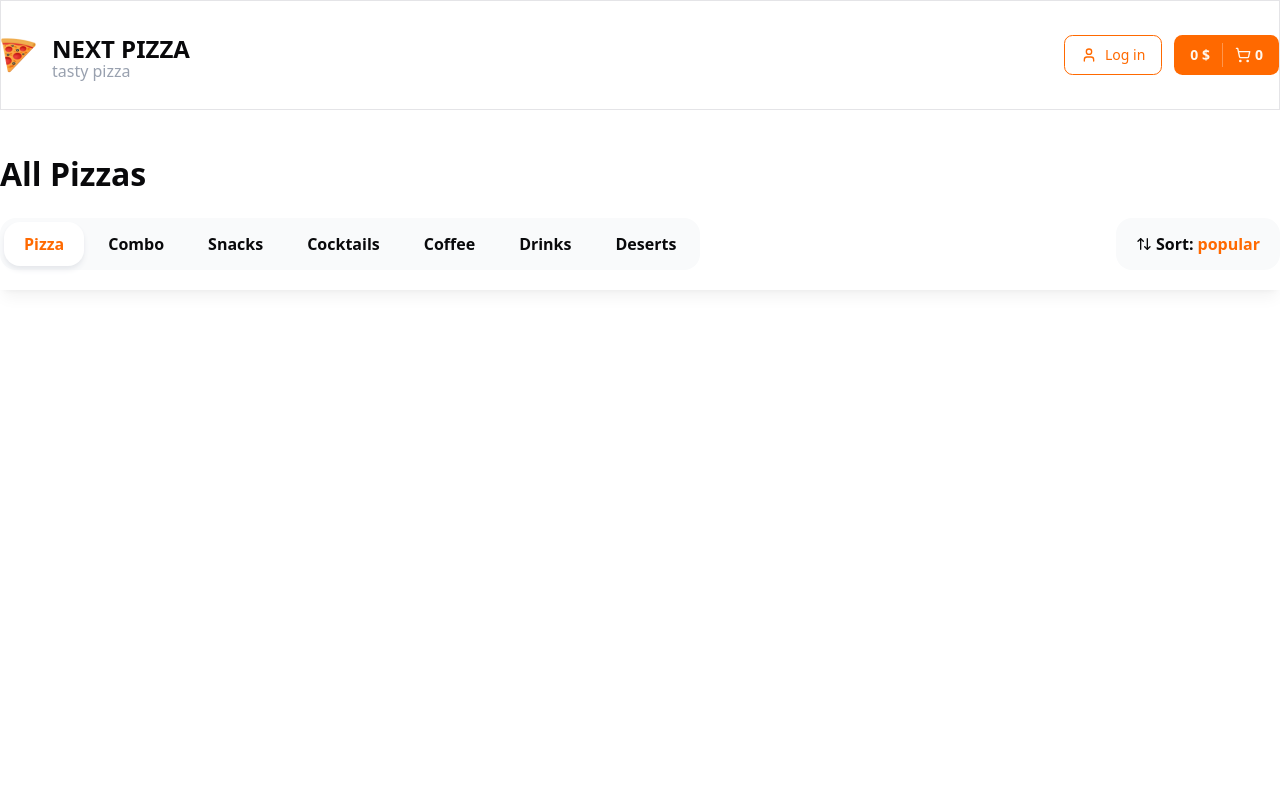
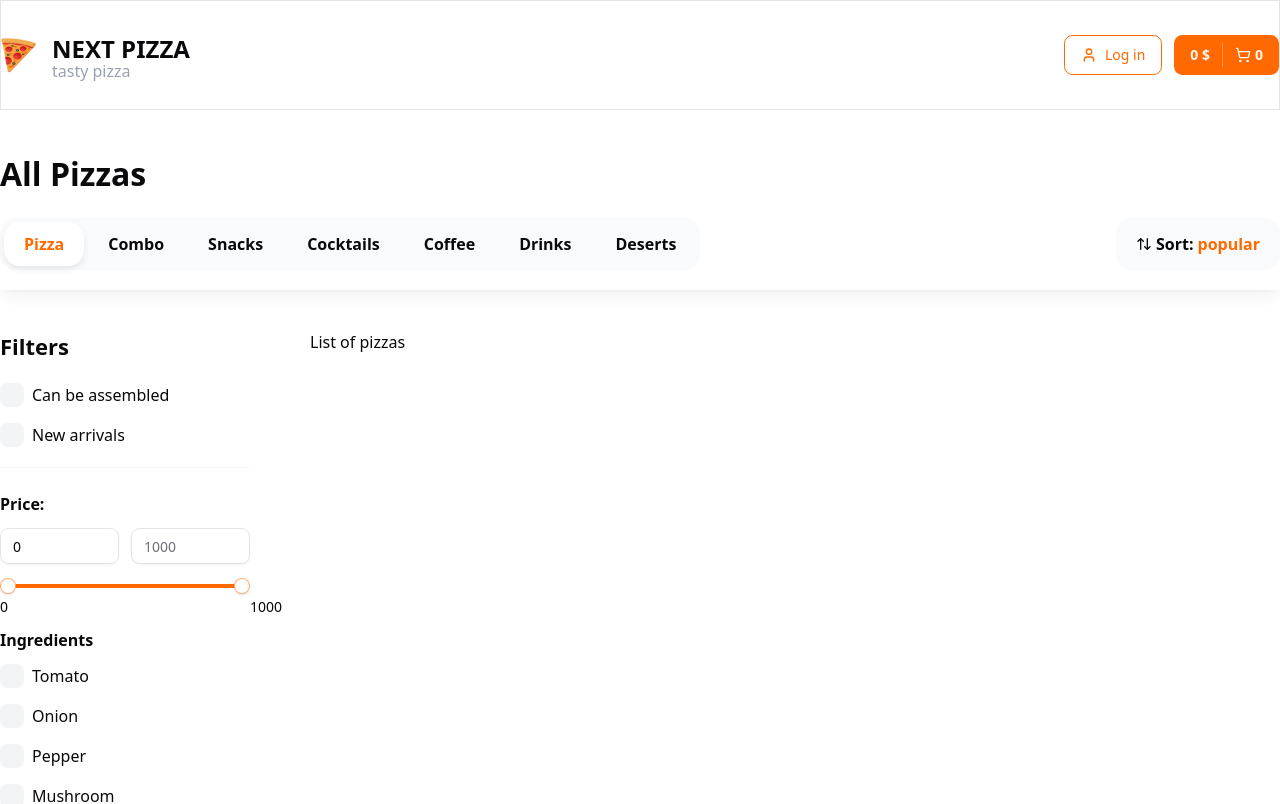
Before and after one commit to KoniChivaJS/resurrection-pizza, a Next.js app: page / in a window 1280 px wide. Shown: the top 804 px of the page. Built offline with nearby package versions, Linux system fonts and the light colour scheme.

Commit message:
add filters

```diff
--- a/app/globals.css
+++ b/app/globals.css
@@ -120,3 +120,7 @@
     @apply bg-background text-foreground;
   }
 }
+
+button {
+  cursor: pointer;
+}
--- a/app/page.tsx
+++ b/app/page.tsx
@@ -1,4 +1,4 @@
-import { Container, Title, TopBar } from "@/components/shared";
+import { Container, Filters, Title, TopBar } from "@/components/shared";
 
 export default function Home() {
   return (
@@ -7,6 +7,20 @@ export default function Home() {
         <Title text="All Pizzas" size="lg" className="font-extrabold" />
       </Container>
       <TopBar />
+
+      <Container className="pb-14 mt-10">
+        <div className="flex gap-[60px]">
+          {/* Filters */}
+          <div className="w-[250px]">
+            <Filters />
+          </div>
+
+          {/* List of pizzas */}
+          <div className="flex-1">
+            <div className="flex flex-col gap-12">List of pizzas</div>
+          </div>
+        </div>
+      </Container>
     </>
   );
 }
--- /dev/null
+++ b/components/shared/checkbox-filters-group.tsx
@@ -0,0 +1,87 @@
+"use client";
+import React from "react";
+import { Input } from "../ui";
+import { FilterCheckbox } from "./filter-checkbox";
+
+type Item = {
+  text: string;
+  value: string;
+  endAdornment?: React.ReactNode;
+  onCheckedChange?: (checked: boolean) => void;
+  checked?: boolean;
+};
+
+interface Props {
+  title: string;
+  items: Item[];
+  defaultItems: Item[];
+  limit?: number;
+  searchInputPlaceholder?: string;
+  onChange?: (values: string[]) => void;
+  defaultValue?: string[];
+  className?: string;
+}
+
+export const CheckboxFiltersGroup: React.FC<Props> = ({
+  title,
+  items,
+  defaultItems,
+  limit = 5,
+  searchInputPlaceholder = "Search...",
+  className,
+  onChange,
+  defaultValue,
+}) => {
+  const [showAll, setShowAll] = React.useState(false);
+  const [serchValue, setSearchValue] = React.useState("");
+
+  const onChangeSearchInput = (e: React.ChangeEvent<HTMLInputElement>) => {
+    setSearchValue(e.target.value);
+  };
+
+  const list = showAll
+    ? items.filter((item) =>
+        item.text.toLowerCase().includes(serchValue.toLowerCase())
+      )
+    : defaultItems.slice(0, limit);
+
+  return (
+    <div className={className}>
+      <p className="font-bold mb-3">{title}</p>
+
+      {showAll && (
+        <div className="mb-5">
+          <Input
+            placeholder={searchInputPlaceholder}
+            className="bg-gray-50 border-none"
+            onChange={onChangeSearchInput}
+          />
+        </div>
+      )}
+
+      <div className="flex flex-col gap-4 max-h-96 pr-2 overflow-auto scrollbar">
+        {list.map((item, index) => (
+          <FilterCheckbox
+            key={index}
+            text={item.text}
+            value={item.value}
+            endAdornment={item.endAdornment}
+            checked={false}
+            onCheckedChange={(ids) => console.log(ids)}
+          />
+        ))}
+      </div>
+
+      {items.length > limit && (
+        <div className={showAll ? "border-t border-t-neutral-100 mt-4" : ""}>
+          <button
+            onClick={() => setShowAll(!showAll)}
+            className="text-primary mt-3"
+          >
+            {showAll ? "Hide" : "+ Show more"}
+          </button>
+        </div>
+      )}
+    </div>
+  );
+};
--- /dev/null
+++ b/components/shared/filter-checkbox.tsx
@@ -0,0 +1,37 @@
+import React from "react";
+import { Checkbox } from "../ui";
+
+interface Props {
+  text: string;
+  value: string;
+  endAdornment?: React.ReactNode;
+  onCheckedChange?: (checked: boolean) => void;
+  checked?: boolean;
+}
+
+export const FilterCheckbox: React.FC<Props> = ({
+  text,
+  value,
+  endAdornment,
+  onCheckedChange,
+  checked,
+}) => {
+  return (
+    <div className="flex items-center space-x-2">
+      <Checkbox
+        value={value}
+        onCheckedChange={onCheckedChange}
+        checked={checked}
+        className="rounded-[8px] w-6 h-6 cursor-pointer"
+        id={`checkbox-${String(value)}`}
+      />
+      <label
+        htmlFor={`checkbox-${String(value)}`}
+        className="flex-1 leading-none cursor-pointer"
+      >
+        {text}
+      </label>
+      {endAdornment}
+    </div>
+  );
+};
--- /dev/null
+++ b/components/shared/filters.tsx
@@ -0,0 +1,148 @@
+import { cn } from "@/lib/utils";
+import React from "react";
+import { Title } from "./title";
+import { FilterCheckbox } from "./filter-checkbox";
+import { Input } from "../ui";
+import { RangeSlider } from "./range-slider";
+import { CheckboxFiltersGroup } from "./checkbox-filters-group";
+
+interface Props {
+  className?: string;
+}
+
+export const Filters: React.FC<Props> = ({ className }) => {
+  return (
+    <div className={cn("", className)}>
+      <Title text="Filters" size="sm" className="mb-5 font-bold" />
+
+      {/* Top CheckBoxes */}
+      <div className="flex flex-col gap-4">
+        <FilterCheckbox text="Can be assembled" value="1" />
+        <FilterCheckbox text="New arrivals" value="2" />
+      </div>
+
+      {/* Price Slider */}
+      <div className="mt-5 border-y border-y-neutral-100 py-6 pb-7">
+        <p className="font-bold mb-3">Price:</p>
+        <div className="flex gap-3 mb-5">
+          <Input
+            type="number"
+            placeholder="0"
+            min={0}
+            max={1000}
+            defaultValue={0}
+          />
+          <Input type="number" min={100} max={1000} placeholder="1000" />
+        </div>
+
+        <RangeSlider min={0} max={1000} step={10} value={[0, 1000]} />
+
+        <CheckboxFiltersGroup
+          title="Ingredients"
+          className="mt-10"
+          limit={6}
+          defaultItems={[
+            {
+              text: "Tomato",
+              value: "1",
+            },
+            {
+              text: "Onion",
+              value: "2",
+            },
+            {
+              text: "Pepper",
+              value: "3",
+            },
+            {
+              text: "Mushroom",
+              value: "4",
+            },
+            {
+              text: "Tomato",
+              value: "5",
+            },
+            {
+              text: "Onion",
+              value: "6",
+            },
+          ]}
+          items={[
+            {
+              text: "Tomato",
+              value: "1",
+            },
+            {
+              text: "Onion",
+              value: "2",
+            },
+            {
+              text: "Pepper",
+              value: "3",
+            },
+            {
+              text: "Mushroom",
+              value: "4",
+            },
+            {
+              text: "Tomato",
+              value: "5",
+            },
+            {
+              text: "Onion",
+              value: "6",
+            },
+            {
+              text: "Tomato",
+              value: "1",
+            },
+            {
+              text: "Onion",
+              value: "2",
+            },
+            {
+              text: "Pepper",
+              value: "3",
+            },
+            {
+              text: "Mushroom",
+              value: "4",
+            },
+            {
+              text: "Tomato",
+              value: "5",
+            },
+            {
+              text: "Onion",
+              value: "6",
+            },
+            {
+              text: "Tomato",
+              value: "1",
+            },
+            {
+              text: "Onion",
+              value: "2",
+            },
+            {
+              text: "Pepper",
+              value: "3",
+            },
+            {
+              text: "Mushroom",
+              value: "4",
+            },
+            {
+              text: "Tomato",
+              value: "5",
+            },
+            {
+              text: "Onion",
+              value: "6",
+            },
+          ]}
+        />
+      </div>
+    </div>
+  );
+};
--- a/components/shared/index.tsx
+++ b/components/shared/index.tsx
@@ -4,3 +4,7 @@ export { Title } from "./title";
 export { Categories } from "./categories";
 export { SortPopup } from "./sort-popup";
 export { TopBar } from "./top-bar";
+export { Filters } from "./filters";
+export { FilterCheckbox } from "./filter-checkbox";
+export { RangeSlider } from "./range-slider";
+export { CheckboxFiltersGroup } from "./checkbox-filters-group";
--- /dev/null
+++ b/components/shared/range-slider.tsx
@@ -0,0 +1,86 @@
+"use client";
+
+import React from "react";
+import * as SliderPrimitive from "@radix-ui/react-slider";
+
+import { cn } from "@/lib/utils";
+
+type SliderProps = {
+  className?: string;
+  min: number;
+  max: number;
+  step: number;
+  formatLabel?: (value: number) => string;
+  value?: number[] | readonly number[];
+  onValueChange?: (values: number[]) => void;
+};
+
+const RangeSlider = React.forwardRef(
+  (
+    {
+      className,
+      min,
+      max,
+      step,
+      formatLabel,
+      value,
+      onValueChange,
+      ...props
+    }: SliderProps,
+    ref
+  ) => {
+    const initialValue = Array.isArray(value) ? value : [min, max];
+    const [localValues, setLocalValues] = React.useState(initialValue);
+
+    React.useEffect(() => {
+      setLocalValues(Array.isArray(value) ? value : [min, max]);
+    }, [min, max, value]);
+
+    const handleValueChange = (newValues: number[]) => {
+      setLocalValues(newValues);
+      if (onValueChange) {
+        onValueChange(newValues);
+      }
+    };
+
+    return (
+      <SliderPrimitive.Root
+        ref={ref as React.RefObject<HTMLDivElement>}
+        min={min}
+        max={max}
+        step={step}
+        value={localValues}
+        onValueChange={handleValueChange}
+        className={cn(
+          "relative flex w-full touch-none select-none mb-6 items-center",
+          className
+        )}
+        {...props}
+      >
+        <SliderPrimitive.Track className="relative h-1 w-full grow overflow-hidden rounded-full bg-primary/20">
+          <SliderPrimitive.Range className="absolute h-full bg-primary" />
+        </SliderPrimitive.Track>
+        {localValues.map((value, index) => (
+          <React.Fragment key={index}>
+            <div
+              className="absolute text-center"
+              style={{
+                left: `calc(${((value - min) / (max - min)) * 100}% + 0px)`,
+                top: `10px`,
+              }}
+            >
+              <span className="text-sm">
+                {formatLabel ? formatLabel(value) : value}
+              </span>
+            </div>
+            <SliderPrimitive.Thumb className="block h-4 w-4 rounded-full border border-primary/50 bg-white shadow transition-colors focus-visible:outline-none focus-visible:ring-1 focus-visible:ring-ring disabled:pointer-events-none disabled:opacity-50" />
+          </React.Fragment>
+        ))}
+      </SliderPrimitive.Root>
+    );
+  }
+);
+
+RangeSlider.displayName = SliderPrimitive.Root.displayName;
+
+export { RangeSlider };
--- a/components/ui/checkbox.tsx
+++ b/components/ui/checkbox.tsx
@@ -1,32 +1,30 @@
-"use client"
+"use client";
 
-import * as React from "react"
-import * as CheckboxPrimitive from "@radix-ui/react-checkbox"
-import { CheckIcon } from "lucide-react"
+import * as React from "react";
+import * as CheckboxPrimitive from "@radix-ui/react-checkbox";
+import { Check } from "lucide-react";
 
-import { cn } from "@/lib/utils"
+import { cn } from "@/lib/utils";
 
-function Checkbox({
-  className,
-  ...props
-}: React.ComponentProps<typeof CheckboxPrimitive.Root>) {
-  return (
+const Checkbox = React.forwardRef<
+  React.ElementRef<typeof CheckboxPrimitive.Root>,
+  React.ComponentPropsWithoutRef<typeof CheckboxPrimitive.Root>
+>(({ className, ...props }, ref) => (
   <CheckboxPrimitive.Root
-      data-slot="checkbox"
+    ref={ref}
     className={cn(
-        "peer border-input dark:bg-input/30 data-[state=checked]:bg-primary data-[state=checked]:text-primary-foreground dark:data-[state=checked]:bg-primary data-[state=checked]:border-primary focus-visible:border-ring focus-visible:ring-ring/50 aria-invalid:ring-destructive/20 dark:aria-invalid:ring-destructive/40 aria-invalid:border-destructive size-4 shrink-0 rounded-[4px] border shadow-xs transition-shadow outline-none focus-visible:ring-[3px] disabled:cursor-not-allowed disabled:opacity-50",
+      "peer h-4 w-4 shrink-0 bg-gray-100 ring-offset-background focus-visible:outline-none focus-visible:ring-2 focus-visible:ring-ring focus-visible:ring-offset-2 disabled:cursor-not-allowed disabled:opacity-50 data-[state=checked]:bg-primary data-[state=checked]:text-primary-foreground",
       className
     )}
     {...props}
   >
     <CheckboxPrimitive.Indicator
-        data-slot="checkbox-indicator"
-        className="flex items-center justify-center text-current transition-none"
+      className={cn("flex items-center justify-center text-current")}
     >
-        <CheckIcon className="size-3.5" />
+      <Check className="h-4 w-4" strokeWidth={3} />
     </CheckboxPrimitive.Indicator>
   </CheckboxPrimitive.Root>
-  )
-}
+));
+Checkbox.displayName = CheckboxPrimitive.Root.displayName;
 
-export { Checkbox }
+export { Checkbox };
```
Lines whose indentation alone changed are shown as unchanged.
